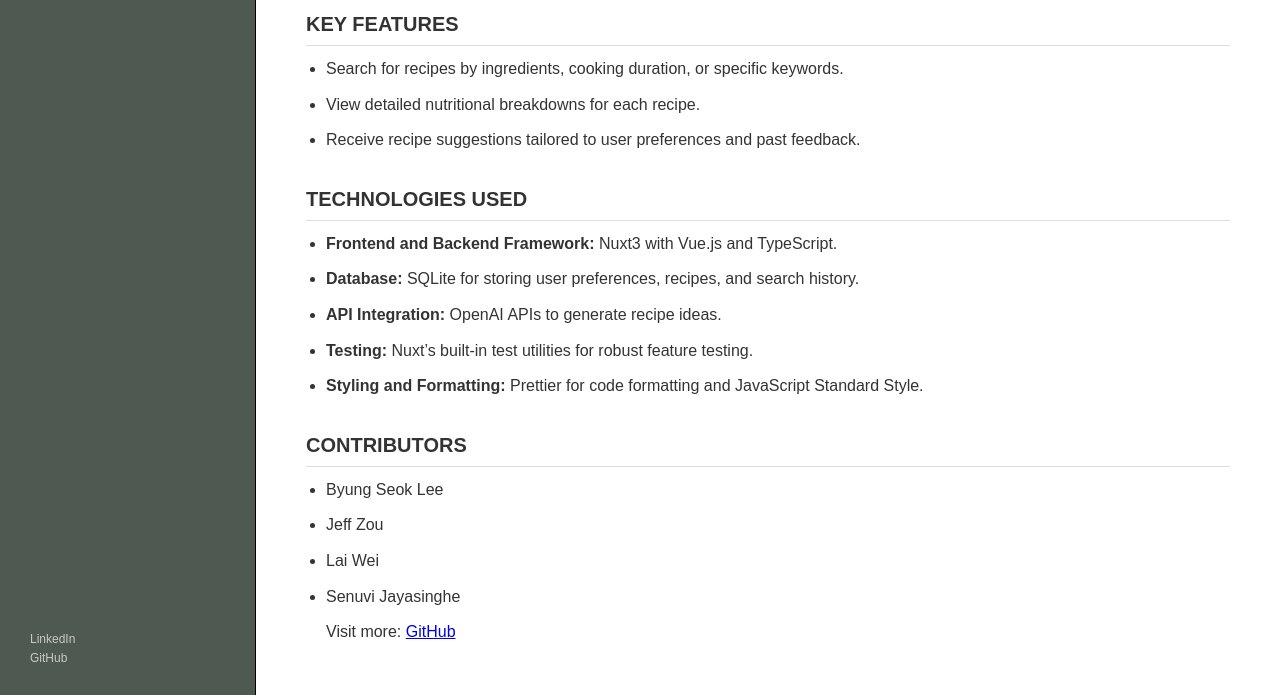
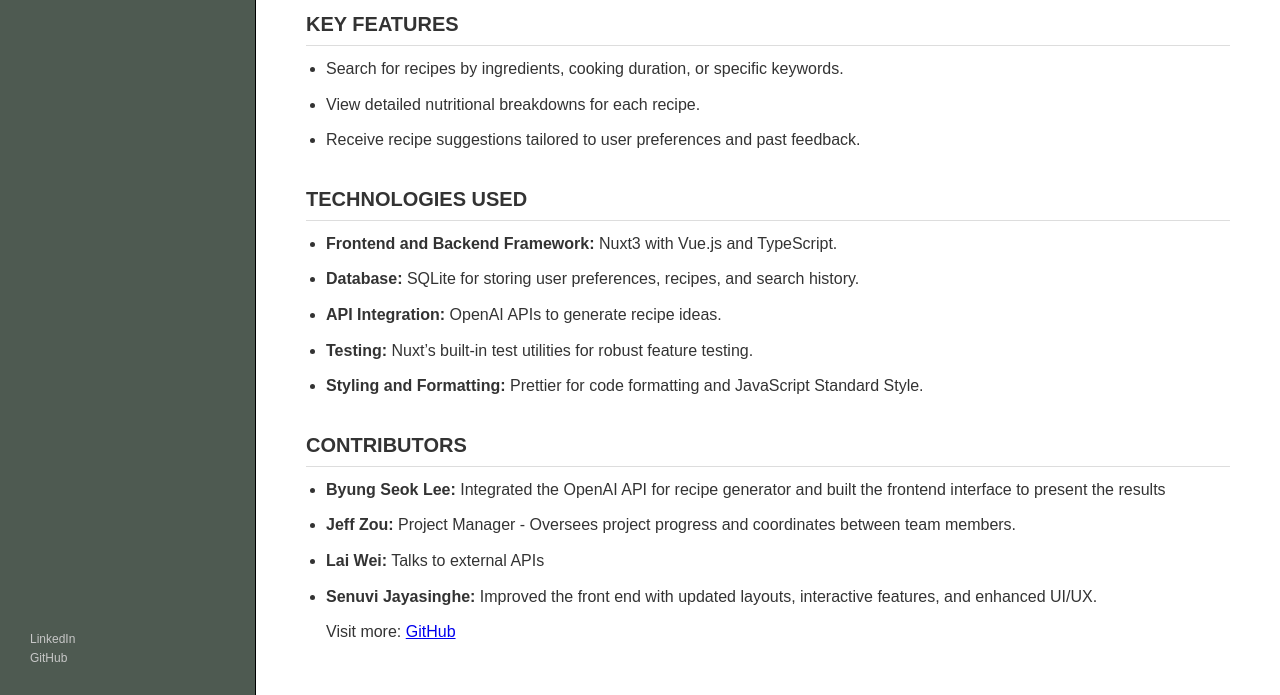
Before and after one commit to senuj05/Portfolio, a plain HTML site: page project2.html in a window 1280 px wide. Shown: the part 732-1427 px from the top of the page. Drawn offline with Linux system fonts and the light colour scheme.

Commit message:
update cv

```diff
--- a/project2.html
+++ b/project2.html
@@ -89,10 +89,10 @@
             <section>
                 <h2> Contributors</h2>
                 <ul>
-                    <li>Byung Seok Lee</li>
-                    <li>Jeff Zou</li>
-                    <li>Lai Wei</li>
-                    <li>Senuvi Jayasinghe</li>
+                    <li><strong>Byung Seok Lee:</strong>  Integrated the OpenAI API for recipe generator and built the frontend interface to present the results</li>
+                    <li><strong>Jeff Zou:</strong> Project Manager - Oversees project progress and coordinates between team members.</li>
+                    <li><strong>Lai Wei:</strong> Talks to external APIs</li>
+                    <li><strong>Senuvi Jayasinghe:</strong> Improved the front end with updated layouts, interactive features, and enhanced UI/UX.</li>
                 </ul>
             </section>
 
```
Also changed, not shown: cv.html (+3 -0 lines).
